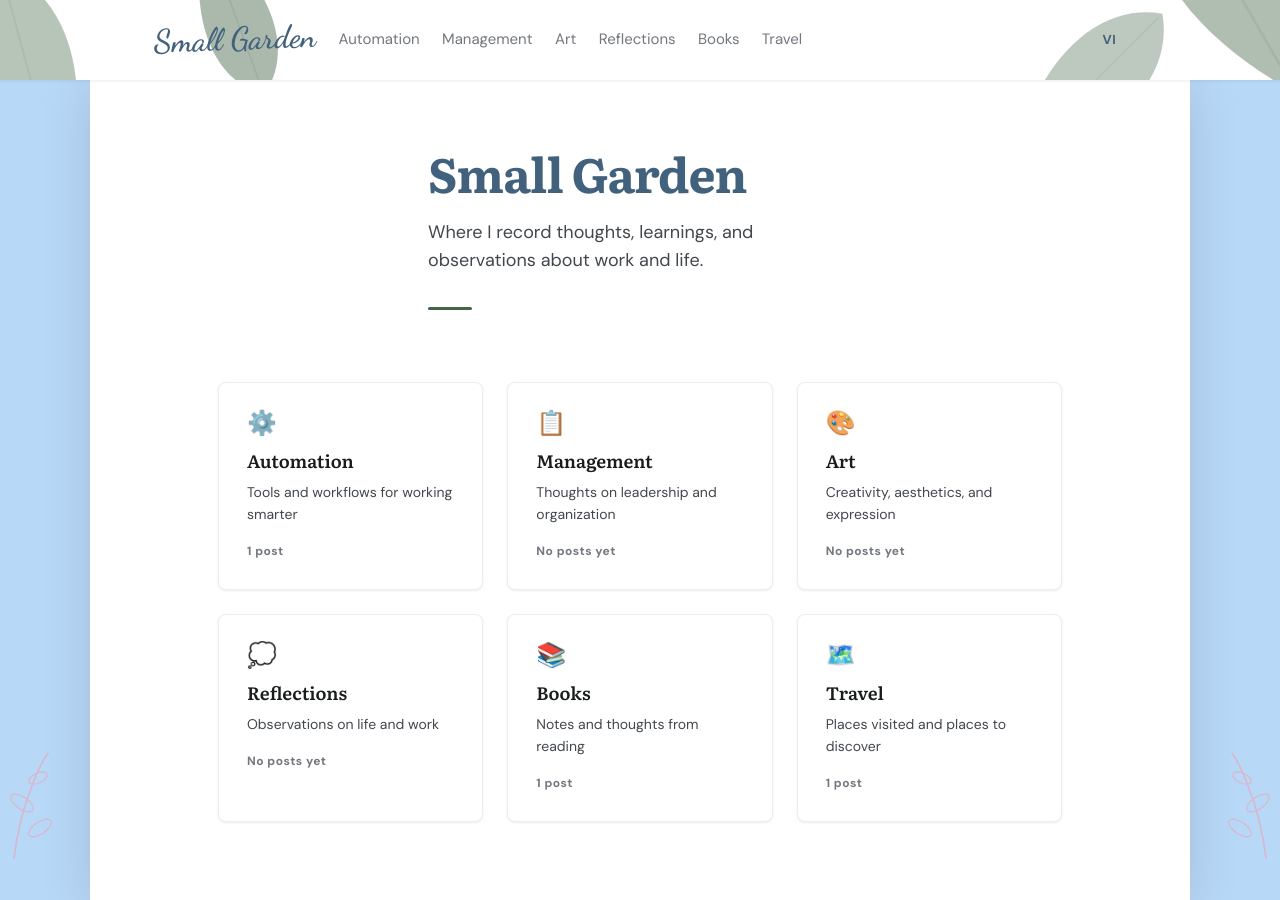
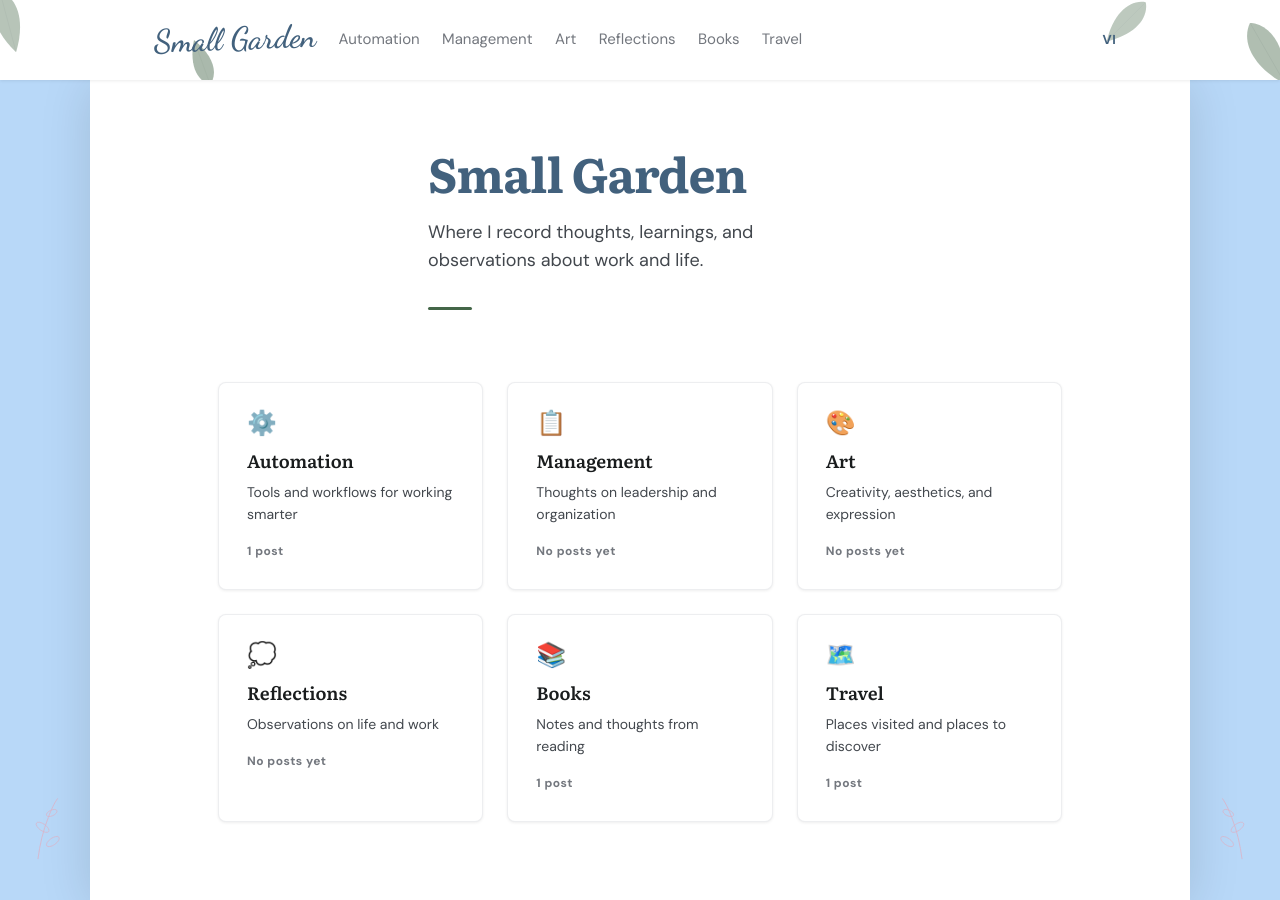
Before and after one commit to dmhieudcct-art/smallgarden, a Jekyll site: the page built from en/index.html, in a window 1280 px wide and 900 px high. Built offline with Jekyll 4.4.1, drawn with Linux system fonts in a browser that asks for light colours.

Commit message:
Scale all botanical SVG decorations to max 40x80px
Nav leaves: leaf-tl 120→32px, leaf-bl 88→24px, leaf-tr 108→28px,
leaf-br 140→36px, mobile overrides 80/100→20/24px.
Margin sprigs: botanical-svg 80px→40px, max-width capped at 40px.

Co-Authored-By: Claude Sonnet 4.6 <noreply@anthropic.com>

```diff
--- a/assets/css/style.css
+++ b/assets/css/style.css
@@ -125,8 +125,8 @@ img { max-width: 100%; height: auto; display: block; }
 .margin-botanical--right { right: 0; justify-content: flex-start; padding-left: 1.25rem; }
 
 .botanical-svg {
-  width: 80px;
-  max-width: 120px;
+  width: 40px;
+  max-width: 40px;
   height: auto;
   display: block;
   opacity: 0.72;
@@ -165,34 +165,34 @@ img { max-width: 100%; height: auto; display: block; }
 }
 
 .leaf-tl {
-  width: 120px;
+  width: 32px;
   opacity: 0.38;
-  top: -35px;
-  left: -28px;
+  top: -10px;
+  left: -8px;
   transform: rotate(-15deg);
 }
 
 .leaf-bl {
-  width: 88px;
+  width: 24px;
   opacity: 0.45;
-  bottom: -20px;
+  bottom: -6px;
   left: 190px;
   transform: rotate(160deg);
 }
 
 .leaf-tr {
-  width: 108px;
+  width: 28px;
   opacity: 0.35;
-  top: -18px;
+  top: -6px;
   right: 140px;
   transform: rotate(45deg);
 }
 
 .leaf-br {
-  width: 140px;
+  width: 36px;
   opacity: 0.42;
-  bottom: -35px;
-  right: -18px;
+  bottom: -10px;
+  right: -6px;
   transform: rotate(-30deg);
 }
 
@@ -704,8 +704,8 @@ img { max-width: 100%; height: auto; display: block; }
   .nav-toggle { display: flex; }
 
   .leaf-bl, .leaf-tr { display: none; }
-  .leaf-tl { width: 80px; }
-  .leaf-br { width: 100px; }
+  .leaf-tl { width: 20px; }
+  .leaf-br { width: 24px; }
 
   .nav-menu {
     display: none;
```
